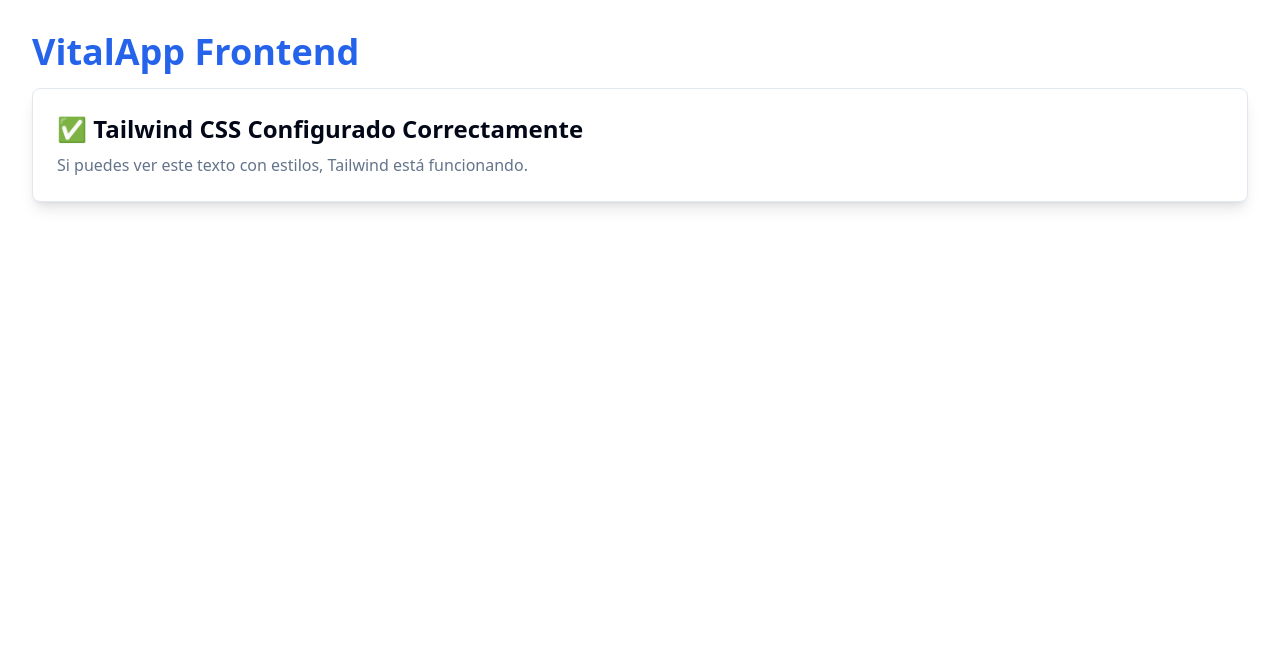
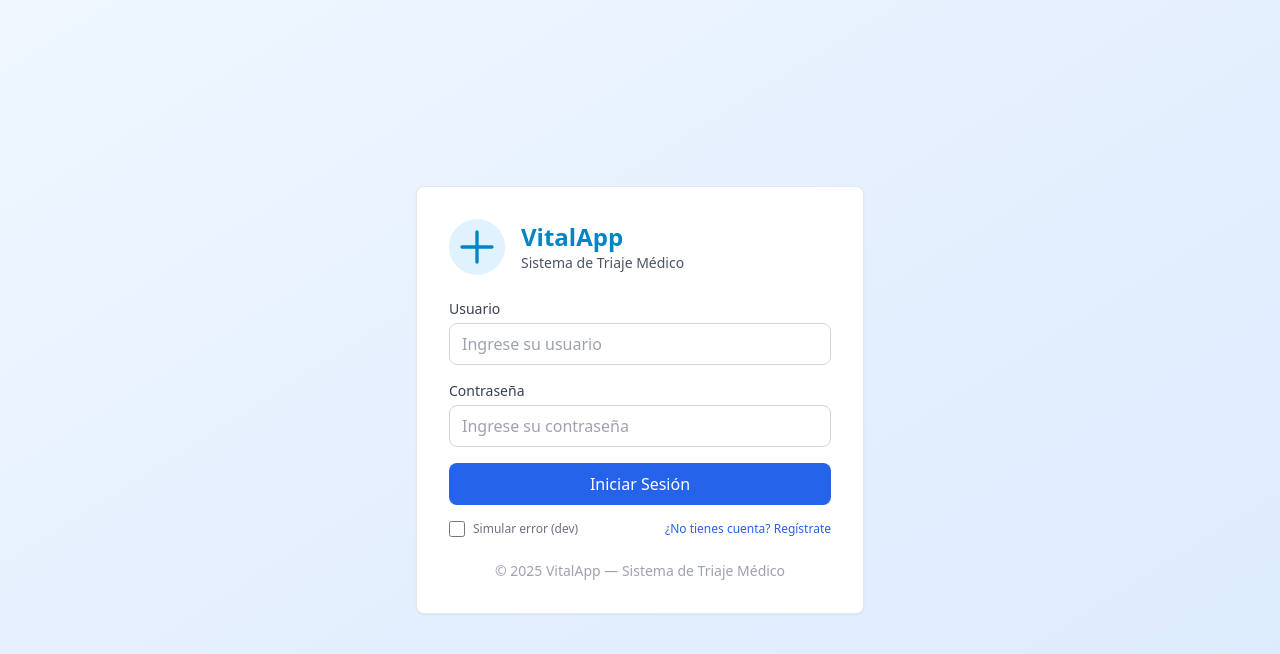
Before and after one commit to DieryValencia/Vital_app-frontend-, a React (Vite) app: page /login in a window 1280 px wide. Shown: the top 654 px of the page. Built offline with nearby package versions, Linux system fonts and the light colour scheme.

Commit message:
login y registro

```diff
--- a/src/App.tsx
+++ b/src/App.tsx
@@ -1,20 +1,28 @@
+import { BrowserRouter, Routes, Route, Navigate } from 'react-router-dom'
+import Login from '@/pages/Login'
+import Register from '@/pages/Register'
+import Dashboard from '@/pages/Dashboard'
+
 function App() {
   return (
-    <div className="min-h-screen bg-background">
-      <div className="container mx-auto p-8">
-        <h1 className="text-4xl font-bold text-primary mb-4">
-          VitalApp Frontend
-        </h1>
-        <div className="bg-card border border-border rounded-lg p-6 shadow-lg">
-          <h2 className="text-2xl font-semibold text-card-foreground mb-2">
-            ✅ Tailwind CSS Configurado Correctamente
-          </h2>
-          <p className="text-muted-foreground">
-            Si puedes ver este texto con estilos, Tailwind está funcionando.
-          </p>
-        </div>
-      </div>
-    </div>
+    <BrowserRouter>
+      <Routes>
+        {/* Ruta principal redirige a login */}
+        <Route path="/" element={<Navigate to="/login" replace />} />
+
+        {/* Ruta de login */}
+        <Route path="/login" element={<Login />} />
+
+        {/* Ruta de registro */}
+        <Route path="/register" element={<Register />} />
+
+        {/* Ruta de dashboard (protegida) */}
+        <Route path="/dashboard" element={<Dashboard />} />
+
+        {/* Ruta 404 - redirige a login */}
+        <Route path="*" element={<Navigate to="/login" replace />} />
+      </Routes>
+    </BrowserRouter>
   )
 }
 
--- a/src/api/axios.config.ts
+++ b/src/api/axios.config.ts
@@ -7,6 +7,7 @@ const api = axios.create({
   headers: {
     'Content-Type': 'application/json',
   },
+  withCredentials: false, // Deshabilitar credenciales para evitar problemas de CORS
 })
 
 // Request interceptor - Agregar token a todas las peticiones
--- a/src/components/ui/Button.tsx
+++ b/src/components/ui/Button.tsx
@@ -18,13 +18,13 @@ export const Button: React.FC<ButtonProps> = ({
   disabled,
   ...props
 }) => {
-  const baseStyles = 'inline-flex items-center justify-center rounded-lg font-medium transition-colors focus:outline-none focus:ring-2 focus:ring-offset-2 disabled:opacity-50 disabled:cursor-not-allowed'
+  const baseStyles = 'inline-flex items-center justify-center rounded-lg font-medium transition-colors focus:outline-none focus:ring-2 focus:ring-offset-2 disabled:opacity-50 disabled:cursor-not-allowed border border-transparent'
 
   const variants = {
-    primary: 'bg-primary-600 text-white hover:bg-primary-700 focus:ring-primary-500',
-    secondary: 'bg-gray-200 text-gray-900 hover:bg-gray-300 focus:ring-gray-500',
-    danger: 'bg-red-600 text-white hover:bg-red-700 focus:ring-red-500',
-    ghost: 'text-gray-700 hover:bg-gray-100 focus:ring-gray-500',
+    primary: 'bg-blue-600 text-white hover:bg-blue-700 focus:ring-blue-500 border-blue-600',
+    secondary: 'bg-gray-200 text-gray-900 hover:bg-gray-300 focus:ring-gray-500 border-gray-300',
+    danger: 'bg-red-600 text-white hover:bg-red-700 focus:ring-red-500 border-red-600',
+    ghost: 'text-gray-700 hover:bg-gray-100 focus:ring-gray-500 border-gray-300',
   }
 
   const sizes = {
--- a/src/hooks/useAuth.ts
+++ b/src/hooks/useAuth.ts
@@ -17,12 +17,9 @@ export const useAuth = () => {
         data.token,
         data.refreshToken
       )
-      toast.success('¡Bienvenido a VitalApp!')
       navigate('/dashboard')
     },
-    onError: (error: any) => {
-      toast.error(error.response?.data?.message || 'Error al iniciar sesión')
-    },
+    // Removemos onError para manejar errores en el componente
   })
 
   const registerMutation = useMutation({
--- a/src/main.tsx
+++ b/src/main.tsx
@@ -1,7 +1,6 @@
 import React from 'react'
 import ReactDOM from 'react-dom/client'
 import { QueryClient, QueryClientProvider } from '@tanstack/react-query'
-import { BrowserRouter } from 'react-router-dom'
 import { Toaster } from 'react-hot-toast'
 import App from './App'
 import './index.css'
@@ -19,10 +18,8 @@ const queryClient = new QueryClient({
 ReactDOM.createRoot(document.getElementById('root')!).render(
   <React.StrictMode>
     <QueryClientProvider client={queryClient}>
-      <BrowserRouter>
-        <App />
-        <Toaster position="top-right" />
-      </BrowserRouter>
+      <App />
+      <Toaster position="top-right" />
     </QueryClientProvider>
   </React.StrictMode>,
 )
--- a/src/pages/Login.tsx
+++ b/src/pages/Login.tsx
@@ -1,12 +1,16 @@
+import React, { useState } from 'react'
 import { useForm } from 'react-hook-form'
 import { zodResolver } from '@hookform/resolvers/zod'
 import { z } from 'zod'
-import { Link } from 'react-router-dom'
+import { Link, useNavigate } from 'react-router-dom'
 import { useAuth } from '@/hooks/useAuth'
 import { Button } from '@/components/ui/Button'
 import { Input } from '@/components/ui/Input'
 import { Card } from '@/components/ui/Card'
 
+/**
+ * Esquema de validación con zod
+ */
 const loginSchema = z.object({
   username: z.string().min(3, 'El usuario debe tener al menos 3 caracteres'),
   password: z.string().min(6, 'La contraseña debe tener al menos 6 caracteres'),
@@ -15,7 +19,8 @@ const loginSchema = z.object({
 type LoginForm = z.infer<typeof loginSchema>
 
 export default function Login() {
-  const { login, isLoggingIn } = useAuth()
+  const navigate = useNavigate()
+  const { login, isLoggingIn } = useAuth() // asumimos que login devuelve una Promise y isLoggingIn es booleano
   const {
     register,
     handleSubmit,
@@ -24,24 +29,83 @@ export default function Login() {
     resolver: zodResolver(loginSchema),
   })
 
-  const onSubmit = (data: LoginForm) => {
-    login(data)
+  // Estado para mostrar errores en UI (mensaje textual en alerta roja)
+  const [serverError, setServerError] = useState<string | null>(null)
+
+  // Estado local para "simular error" en la vista (DEV only)
+  const [simulateError, setSimulateError] = useState(false)
+
+  const onSubmit = async (data: LoginForm) => {
+    // limpiar errores previos
+    setServerError(null)
+
+    // comportamiento de simulación de error (solo para ver la UI)
+    if (simulateError) {
+      setServerError('Error simulado: credenciales inválidas (modo demo)')
+      return
+    }
+
+    try {
+      // Llamar a login que ahora es una función que inicia la mutación
+      await login(data)
+      // La redirección se maneja en useAuth onSuccess
+    } catch (err: any) {
+      // Mostrar el mensaje devuelto por el backend (si existe) o un mensaje genérico
+      const message = err?.response?.data?.message || err?.message || 'No se pudo conectar con el servidor. Verifica backend.'
+      setServerError(message)
+      console.error('Login error:', err)
+    }
   }
 
   return (
     <div className="min-h-screen flex items-center justify-center bg-gradient-to-br from-primary-50 to-primary-100 px-4">
-      <Card className="w-full max-w-md">
-        <div className="text-center mb-8">
-          <h1 className="text-3xl font-bold text-gray-900">VitalApp</h1>
-          <p className="text-gray-600 mt-2">Sistema de Triaje Médico</p>
+      <Card className="w-full max-w-md rounded-2xl shadow-lg p-8">
+        {/* Encabezado con ícono */}
+        <div className="flex items-center gap-4 mb-6">
+          {/* Ícono a la izquierda: puedes reemplazar por una imagen si prefieres */}
+          <div className="flex-shrink-0 rounded-full bg-sky-100 p-2">
+            <svg
+              className="h-10 w-10 text-sky-600"
+              viewBox="0 0 24 24"
+              fill="none"
+              aria-hidden="true"
+            >
+              {/* símbolo tipo cruz médica estilizada */}
+              <path
+                d="M12 2a1 1 0 0 1 1 1v8h8a1 1 0 0 1 0 2h-8v8a1 1 0 0 1-2 0v-8H3a1 1 0 0 1 0-2h8V3a1 1 0 0 1 1-1z"
+                fill="currentColor"
+              />
+            </svg>
+          </div>
+
+          <div>
+            <h1 className="text-2xl font-extrabold text-sky-600">VitalApp</h1>
+            <p className="text-sm text-gray-600">Sistema de Triaje Médico</p>
+          </div>
         </div>
 
-        <form onSubmit={handleSubmit(onSubmit)} className="space-y-4">
+        {/* -- Alerta de error (UI, en lugar de toast) -- */}
+        {serverError && (
+          <div
+            role="alert"
+            aria-live="assertive"
+            className="mb-4 rounded-md bg-red-50 border border-red-100 p-3 text-sm text-red-700"
+          >
+            <strong className="font-medium">Error: </strong>
+            <span className="ml-1">{serverError}</span>
+          </div>
+        )}
+
+        {/* Formulario */}
+        <form onSubmit={handleSubmit(onSubmit)} className="space-y-4" noValidate>
           <Input
             label="Usuario"
             placeholder="Ingrese su usuario"
             error={errors.username?.message}
+            aria-invalid={!!errors.username}
+            autoComplete="username"
             {...register('username')}
+            // si tu Input no soporta aria-invalid directamente, considera modificarlo para forwardear props
           />
 
           <Input
@@ -49,6 +113,8 @@ export default function Login() {
             type="password"
             placeholder="Ingrese su contraseña"
             error={errors.password?.message}
+            aria-invalid={!!errors.password}
+            autoComplete="current-password"
             {...register('password')}
           />
 
@@ -56,17 +122,38 @@ export default function Login() {
             type="submit"
             className="w-full"
             isLoading={isLoggingIn}
+            aria-disabled={isLoggingIn}
+            disabled={isLoggingIn}
           >
-            Iniciar Sesión
+            {isLoggingIn ? 'Iniciando...' : 'Iniciar Sesión'}
           </Button>
+
+          {/* Opcional: control para simular error en desarrollo */}
+          <div className="flex items-center justify-between text-xs text-gray-500 mt-1">
+            <label className="inline-flex items-center gap-2">
+              <input
+                type="checkbox"
+                checked={simulateError}
+                onChange={(e) => setSimulateError(e.target.checked)}
+                className="h-4 w-4 rounded border-gray-300 text-sky-600 focus:ring-sky-500"
+                aria-checked={simulateError}
+              />
+              <span>Simular error (dev)</span>
+            </label>
+
+            <Link
+              to="/register"
+              className="text-primary-600 hover:text-primary-700 font-medium"
+            >
+              ¿No tienes cuenta? Regístrate
+            </Link>
+          </div>
         </form>
 
-        <p className="text-center text-sm text-gray-600 mt-4">
-          ¿No tienes cuenta?{' '}
-          <Link to="/register" className="text-primary-600 hover:text-primary-700 font-medium">
-            Regístrate aquí
-          </Link>
-        </p>
+        {/* Pie de card */}
+        <div className="mt-6 text-center text-sm text-gray-400">
+          <p>© {new Date().getFullYear()} VitalApp — Sistema de Triaje Médico</p>
+        </div>
       </Card>
     </div>
   )
--- a/tailwind.config.js
+++ b/tailwind.config.js
@@ -16,6 +16,16 @@ export default {
         primary: {
           DEFAULT: "hsl(var(--primary))",
           foreground: "hsl(var(--primary-foreground))",
+          50: "#eff6ff",
+          100: "#dbeafe",
+          200: "#bfdbfe",
+          300: "#93c5fd",
+          400: "#60a5fa",
+          500: "#3b82f6",
+          600: "#2563eb",
+          700: "#1d4ed8",
+          800: "#1e40af",
+          900: "#1e3a8a",
         },
         secondary: {
           DEFAULT: "hsl(var(--secondary))",
--- a/tsconfig.json
+++ b/tsconfig.json
@@ -18,7 +18,8 @@
     "baseUrl": ".",
     "paths": {
       "@/*": ["./src/*"]
-    }
+    },
+    "types": ["vite/client"]
   },
   "include": ["src"]
 }
```
Also changed, not shown: vite.config.ts (+12 -0 lines).
